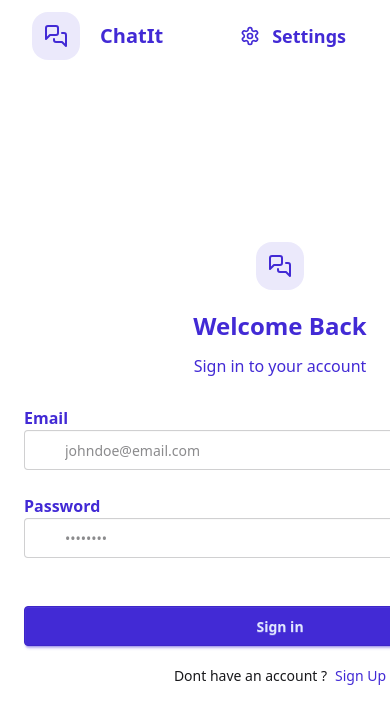
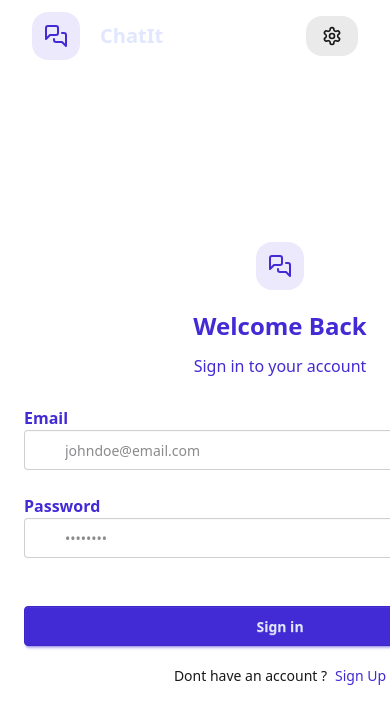
Before and after one commit to Agarwalpratyaksh/Chatty, a React (Vite) app in the folder frontend/: page /login in a window 390 px wide. Shown: the top 724 px of the page. Built offline with nearby package versions, Linux system fonts and the light colour scheme; no server answers.

Commit message:
Add logout button and some redirection changes in app.tsx

```diff
--- a/frontend/src/App.tsx
+++ b/frontend/src/App.tsx
@@ -41,8 +41,8 @@ function App() {
 
     <Routes>
       <Route path="/" element={authUser?<Home/>:<Navigate to={"/login"} />} />
-      <Route path="/signup" element={<SignUp/>} />
-      <Route path="/login" element={<Login/>} />
+      <Route path="/signup" element={!authUser ? <SignUp/>:<Navigate to={"/"} />} />
+      <Route path="/login" element={!authUser ? <Login/>:<Navigate to={"/"} />} />
       <Route path="/profile" element={authUser?<ProfilePage/>:<Navigate to={"/login"} />} />
       <Route path="/setting" element={<Setting/>} />
 
--- a/frontend/src/components/Navbar.tsx
+++ b/frontend/src/components/Navbar.tsx
@@ -1,9 +1,15 @@
-import { MessagesSquare, Settings } from "lucide-react";
+import { LogOut, MessagesSquare, Settings, User } from "lucide-react";
 import { Link } from "react-router";
+import { useAuthStore } from "../store/useAuthStore";
+
+
 
 function Navbar() {
+
+const {authUser,logout} = useAuthStore() as any
+
   return (
-    <header className="w-full py-3 px-8">
+    <header className="w-full py-3 px-8 ">
 
     <div className="flex justify-between items-center">
 
@@ -12,18 +18,48 @@ function Navbar() {
         <div className="bg-primary/10 p-3 rounded-2xl ">
         <MessagesSquare className="h-6 w-6 text-primary"/>
       </div>
-      <p className="text-xl font-bold text-primary mx-5 ">ChatIt  </p>
+      <p className="text-xl font-bold text-primary-content mx-5 ">ChatIt  </p>
       </div>
 
         </Link>
 
+      <div  className="flex items-center gap-3">
 
 
-      <div className="flex items-center">
-        <Settings className="text-primary h-5 w-5"/>
-        <p className="px-3 font-bold text-lg text-primary cursor-pointer">Settings</p>
+      <Link to={'/profile'} className="btn rounded-2xl btn-soft gap-2 border-0 flex items-center">
+         <Settings className="size-5"/>
+         <span className="hidden sm:inline">Settings</span>
+
+         </Link>
+
+      {authUser && (
+        <>
+
+         <Link to={'/profile'} className="btn rounded-2xl btn-soft gap-2 border-0 flex items-center">
+         <User className="size-5"/>
+         {/* <p className="font-semibold text-lg text-primary-content cursor-pointer">Profile</p> */}
+         <span className="hidden sm:inline">Profile</span>
+
+         </Link>
+
+
+       <button className="btn rounded-2xl btn-soft gap-2 border-0 flex items-center" onClick={logout}>
+
+         <LogOut className="size-5"/>
+         <span className="hidden sm:inline">Logout</span>
+
+         </button>
+
+
+
+        </>
+
+      )}
+
+
 
       </div>
+
     </div>
     </header>
   );
--- a/frontend/src/pages/Login.tsx
+++ b/frontend/src/pages/Login.tsx
@@ -54,7 +54,7 @@ function Login() {
     <>
 
 
-      <div className="grid lg:grid-cols-2 min-h-screen">
+      <div className="grid lg:grid-cols-2 h-screen">
         <div className="flex flex-col justify-center items-center w-full p-6 sm:p-12">
           <div className="w-full max-w-md space-y-8">
 
@@ -109,12 +109,10 @@ function Login() {
                   value={formData.password}
                   onChange={(e) => setFormData({ ...formData, password: e.target.value })}
                 />
-                <button className="absolute inset-y-0 right-0 pr-3 flex items-center" onClick={()=>{setShowPassword(!showPassword)}}>
-                  { showPassword ? (
-                    <Eye/>
-                  ):(<EyeOff/>)
+                { showPassword ? (
+                    <Eye className="size-9 absolute inset-y-0 right-0 pr-3 flex items-center" onClick={()=>{setShowPassword(!showPassword)}}/>
+                  ):(<EyeOff className="size-9 absolute inset-y-0 right-0 pr-3 flex items-center" onClick={()=>{setShowPassword(!showPassword)}}/>)
                 }
-                </button>
 
 
 
--- a/frontend/src/pages/SignUp.tsx
+++ b/frontend/src/pages/SignUp.tsx
@@ -1,4 +1,4 @@
-import { Eye, EyeOff, Key, Mail, MessagesSquare, User } from "lucide-react";
+import { Eye, EyeOff, Key, Loader2, Mail, MessagesSquare, User } from "lucide-react";
 import { useState } from "react";
 import { Link } from "react-router";
 import AuthImagePattern from "../components/AuthImagePattern";
@@ -127,19 +127,19 @@ function SignUp() {
                   value={formData.password}
                   onChange={(e) => setFormData({ ...formData, password: e.target.value })}
                 />
-                <button className="absolute inset-y-0 right-0 pr-3 flex items-center" onClick={()=>{setShowPassword(!showPassword)}}>
+
                   { showPassword ? (
-                    <Eye/>
-                  ):(<EyeOff/>)
+                    <Eye className="size-9 absolute inset-y-0 right-0 pr-3 flex items-center" onClick={()=>{setShowPassword(!showPassword)}}/>
+                  ):(<EyeOff className="size-9 absolute inset-y-0 right-0 pr-3 flex items-center" onClick={()=>{setShowPassword(!showPassword)}}/>)
                 }
-                </button>
+
 
 
 
               </div>
             </div>
 
-            <button type="submit" className="btn btn-primary w-full mt-6">Create your account</button>
+            <button type="submit" className="btn btn-primary w-full mt-6" disabled={isSigningUp} >{isSigningUp ? (<Loader2 className="animate-spin"/>):("SCreate your account")}</button>
           </form>
           <p className="text-sm font-light  py-5 mb-10">Already have an account ?
             <Link to={'/login'}>
```
